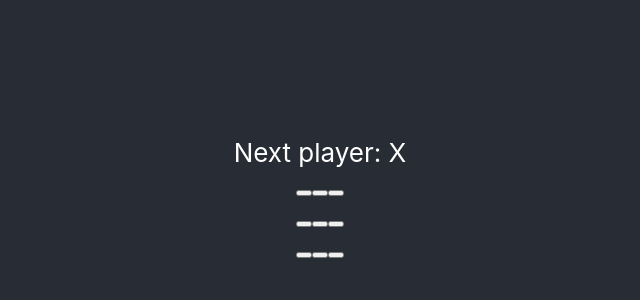
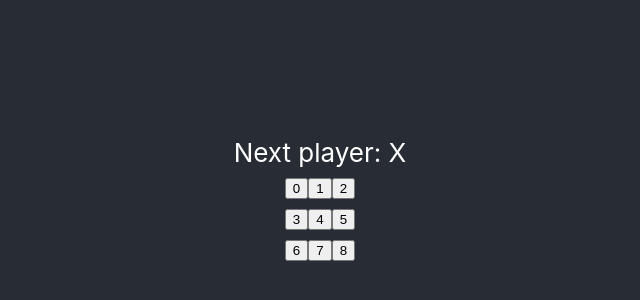
Before and after one commit to okojomoeko/react-tutorial, a React (Create React App) app: page / in a window 1280 px wide. Shown: the part 188-488 px from the top of the page, without its empty margins (320-960 px from the left). Built offline with nearby package versions, Linux system fonts and the light colour scheme.

Commit message:
pass props

```diff
--- a/src/components/Board.tsx
+++ b/src/components/Board.tsx
@@ -3,7 +3,7 @@ import Square from './Square';
 
 export default function Board() {
   function renderSquare(i: number) {
-    return <Square></Square>
+    return <Square value={i}></Square>
   }
 
   const status = 'Next player: X';
--- a/src/components/Square.tsx
+++ b/src/components/Square.tsx
@@ -1,9 +1,9 @@
 import React from 'react'
 
-export default function Square() {
+export default function Square(props: any) {
   return (
     <button className="square">
-      {/* TODO */}
+      {props.value}
     </button>
   );
 }
```
